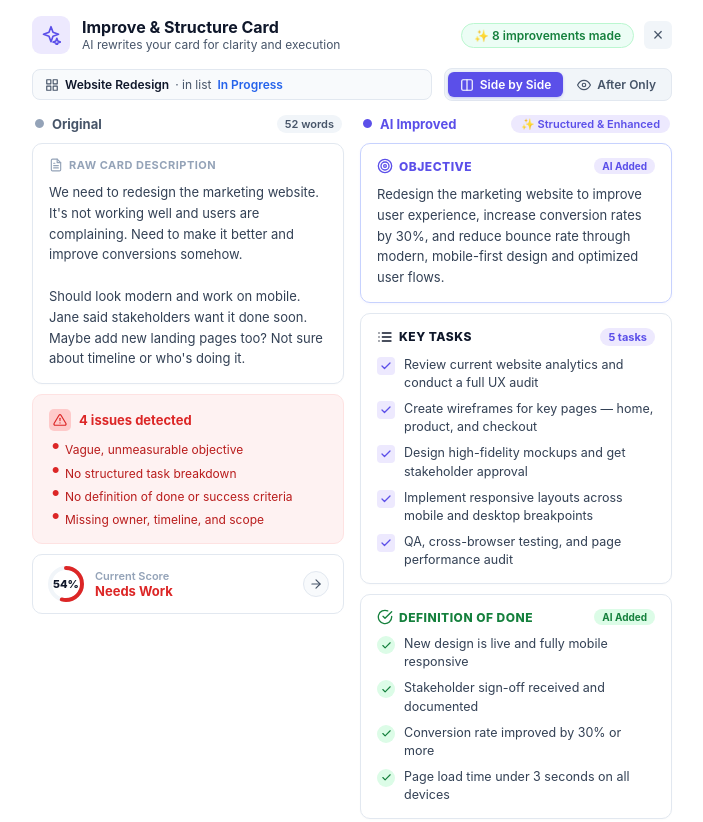
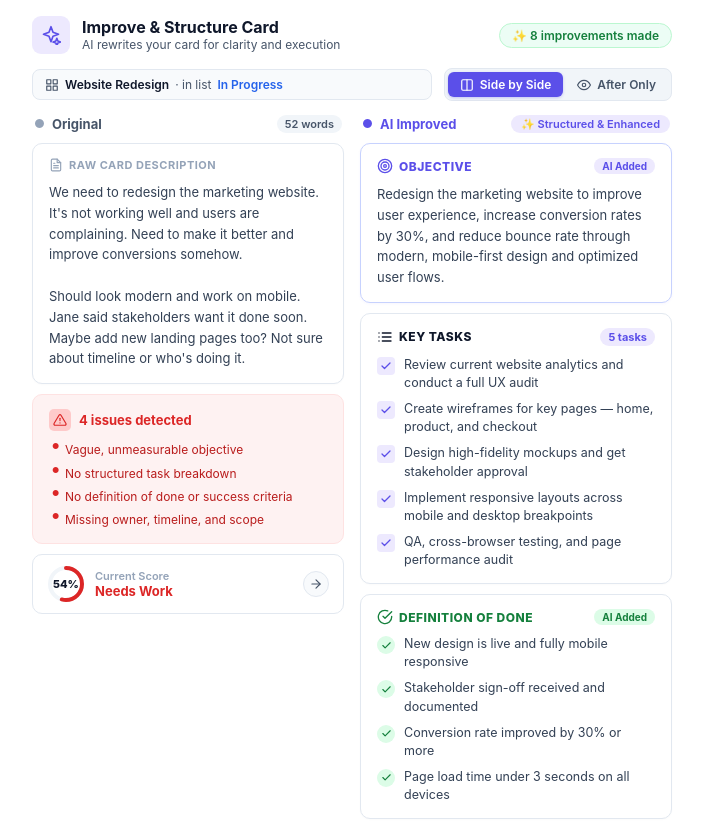
Before and after one commit to Techexplified/AI-card-assistant, a website built with Vite: page improve-card.html in a window 1280 px wide. Shown: the top 822 px of the page, without its empty margins (288-991 px from the left). Built offline with nearby package versions, Linux system fonts and the light colour scheme.

Commit message:
removed x

```diff
--- a/improve-card.html
+++ b/improve-card.html
@@ -887,7 +887,6 @@
         </div>
         <div class="header-right">
           <span class="pill-improvements-made">✨ 8 improvements made</span>
-          <button class="btn-close" id="btn-close-popup" title="Close" aria-label="Close popup">×</button>
         </div>
       </header>
 
```
Also changed, not shown: checklist-generator.html (+0 -1 lines), missing-info.html (+0 -1 lines), next-steps.html (+0 -1 lines), readiness-score.html (+0 -1 lines).
